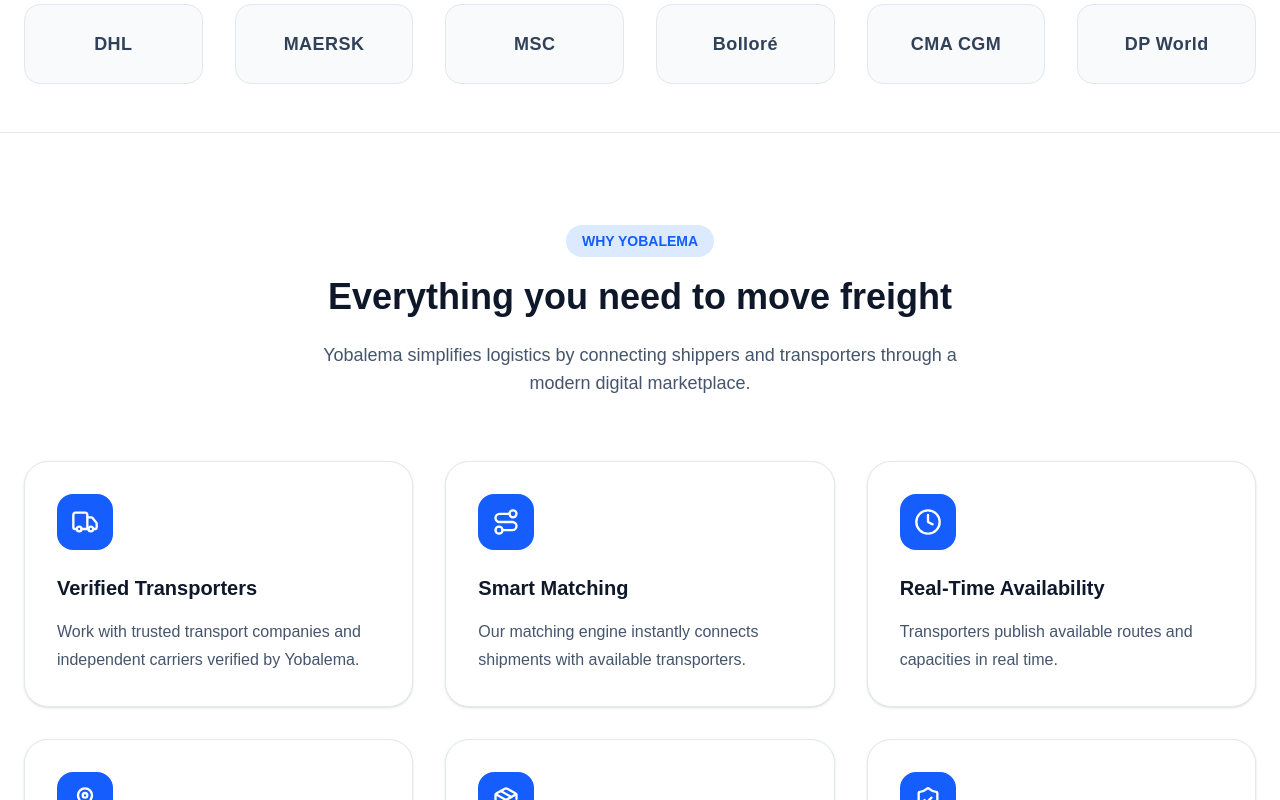
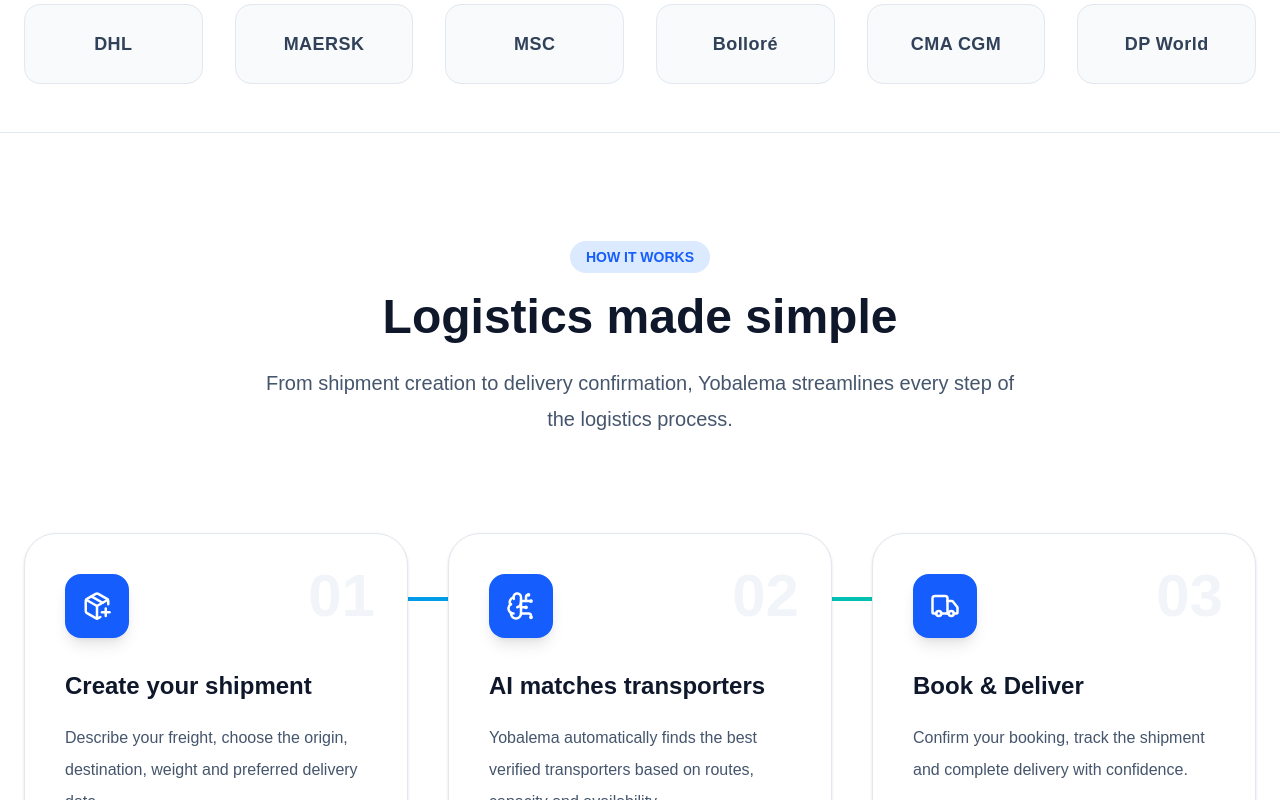
Before and after one commit to cherif-it/yobalema_mvp, a Next.js app: page / in a window 1280 px wide. Shown: the part 960-1760 px from the top of the page. Built offline with nearby package versions, Linux system fonts and the light colour scheme.

Commit message:
fix app/page.tsx

```diff
--- a/app/page.tsx
+++ b/app/page.tsx
@@ -4,6 +4,7 @@ import Features from "@/components/Features";
 import PopularRoutes from "@/components/PopularRoutes";
 import Footer from "@/components/Footer";
 import TrustedBy from "@/components/TrustedBy";
+import HowItWorks from "@/components/HowItWorks";
 
 export default function HomePage() {
   return (
@@ -14,6 +15,8 @@ export default function HomePage() {
       <Hero />
 
       <TrustedBy />
+
+      <HowItWorks />
 
       <Features />
 
```
